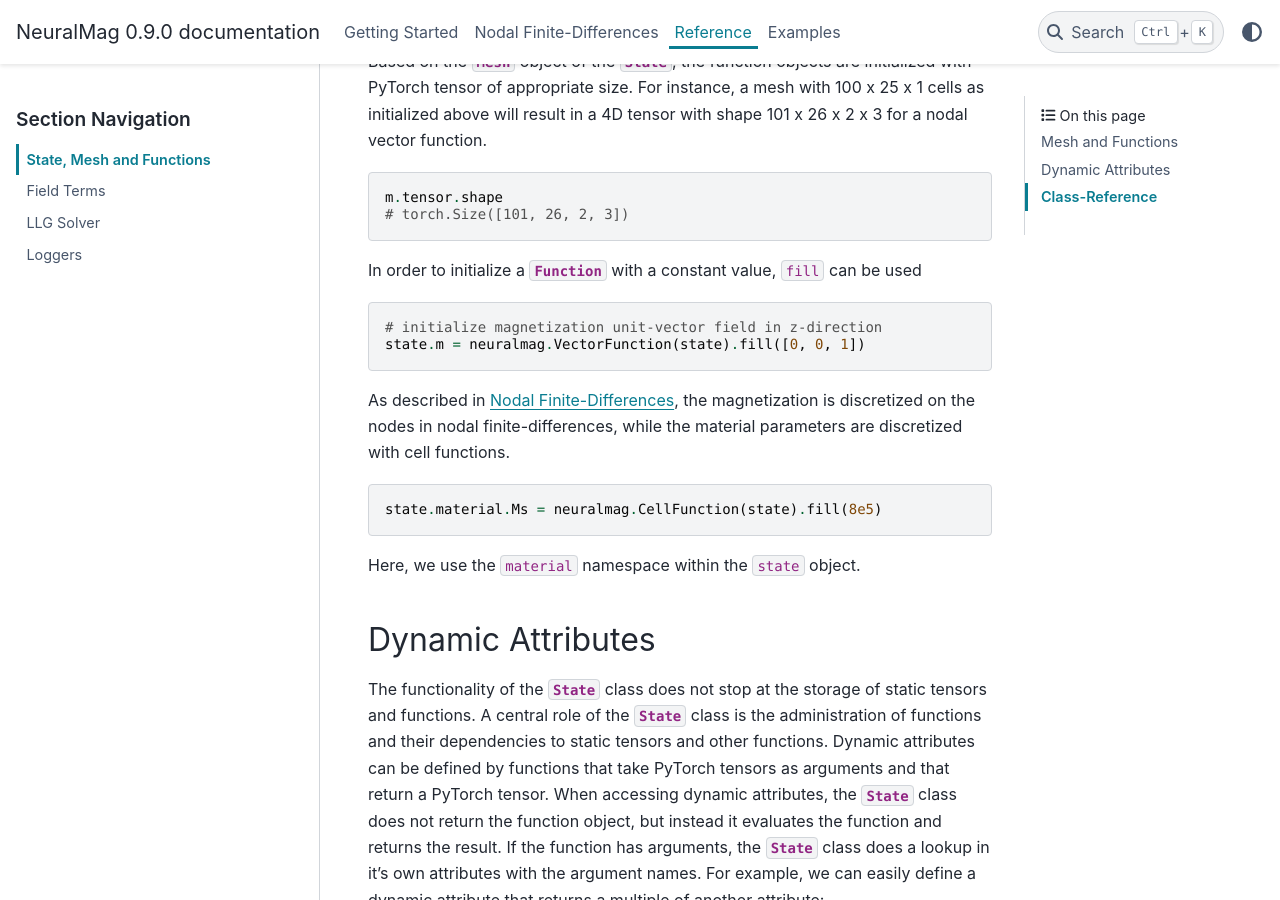
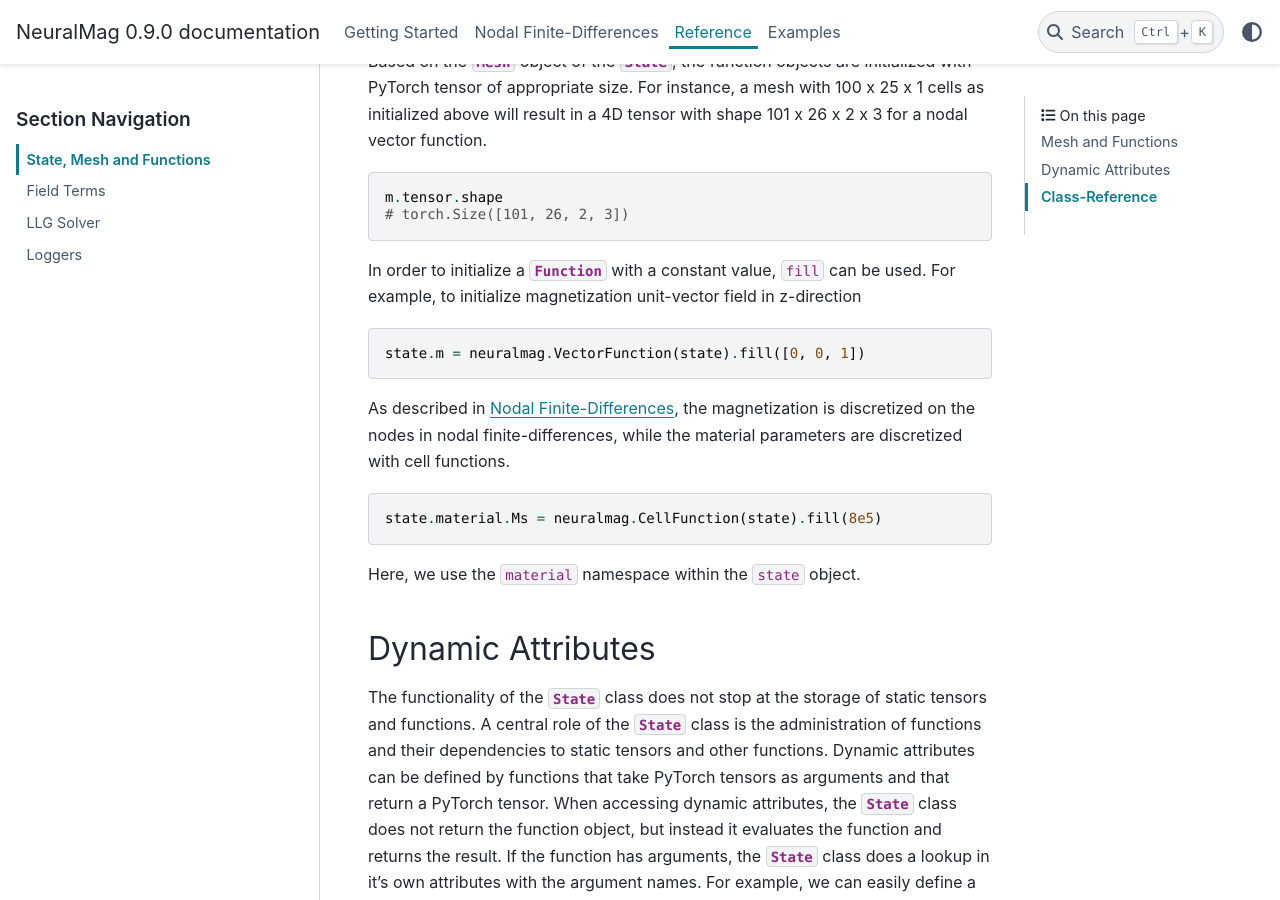
Before and after one commit to DavidLanders95/NeuralMagFork, a Sphinx documentation site: the page built from docs/reference/state.rst, in a window 1280 px wide and 900 px high, scrolled down 1367 px. Built offline with Sphinx 7.4.7 and the PyData theme 0.15.4, drawn with Linux system fonts in a browser that asks for light colours.

Commit message:
Move code block comment to normal text

```diff
--- a/docs/reference/state.rst
+++ b/docs/reference/state.rst
@@ -59,11 +59,11 @@ For instance, a mesh with 100 x 25 x 1 cells as initialized above will result in
     m.tensor.shape
     # torch.Size([101, 26, 2, 3])
 
-In order to initialize a :class:`Function` with a constant value, :code:`fill` can be used
+In order to initialize a :class:`Function` with a constant value, :code:`fill` can be used.
+For example, to initialize magnetization unit-vector field in z-direction
 
 .. code:: python
 
-    # initialize magnetization unit-vector field in z-direction
     state.m = neuralmag.VectorFunction(state).fill([0, 0, 1])
 
 As described in :ref:`nodal_fd`, the magnetization is discretized on the nodes in nodal finite-differences, while the material parameters are discretized with cell functions.
```
